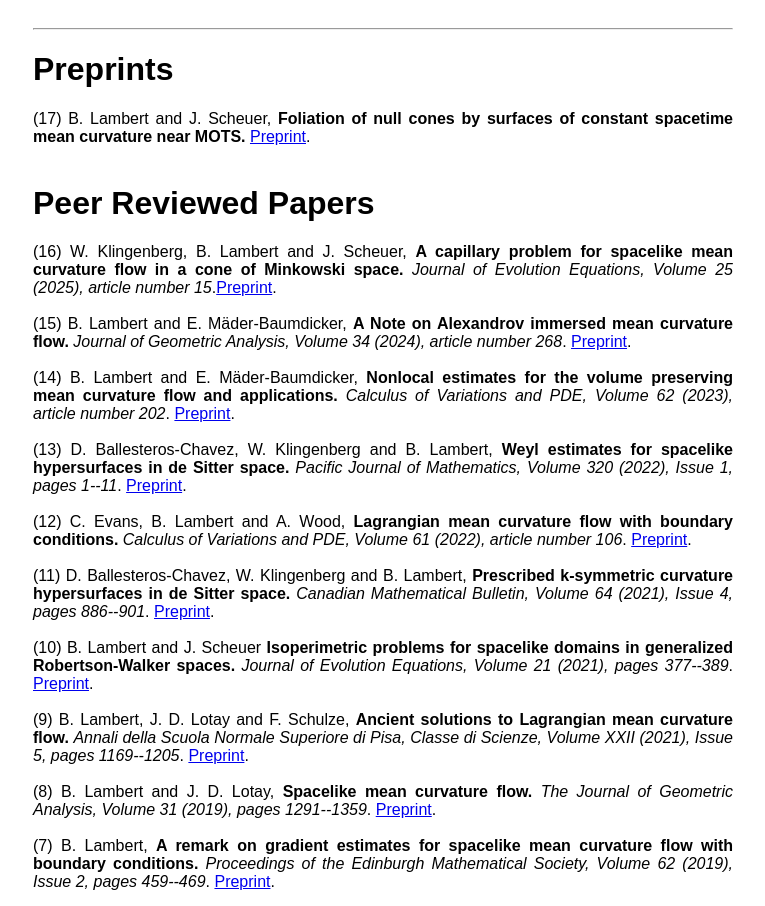
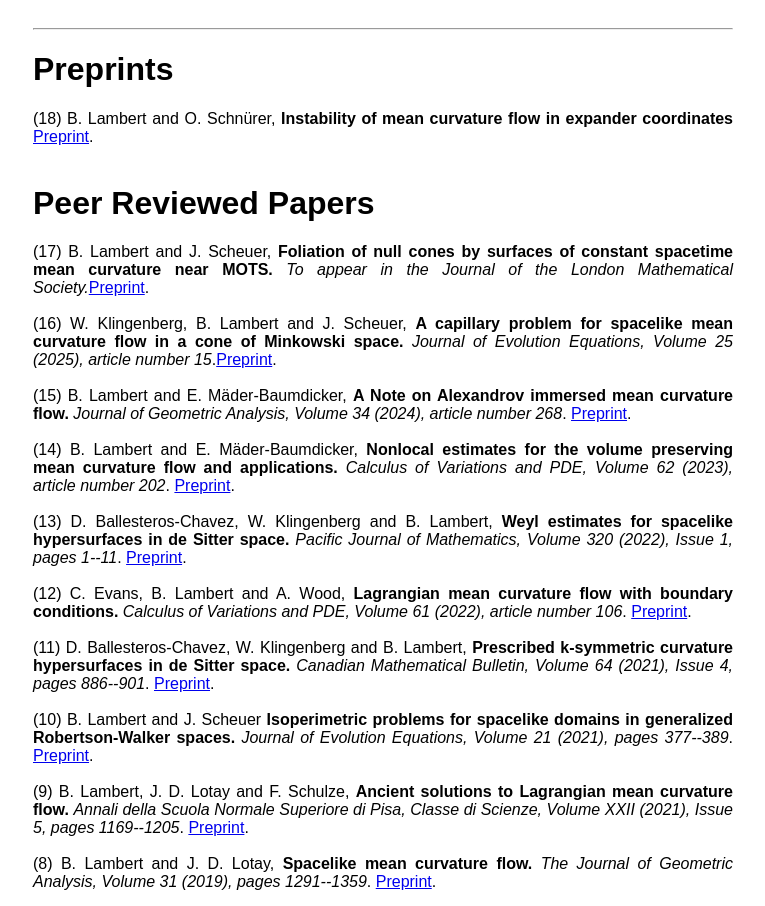
Before and after one commit to drbenlambert/drbenlambert.github.io, a plain HTML site: page research.html in a window 1280 px wide. Shown: the part 834-1740 px from the top of the page, without its empty margins (257-1022 px from the left). Drawn offline with Linux system fonts and the light colour scheme.

Commit message:
Updated research

```diff
--- a/research.html
+++ b/research.html
@@ -42,10 +42,12 @@ See below for some pictures from my research! Or click on:
 
 <h1>Preprints </h1>
 
-(17) B. Lambert and J. Scheuer, <b>Foliation of null cones by surfaces of constant spacetime mean curvature near MOTS. </b> <a href="https://arxiv.org/abs/2603.23083">Preprint</a>.<br></br>
+(18) B. Lambert and O. Schn&uumlrer, <b>Instability of mean curvature flow in expander coordinates</b> <a href="https://arxiv.org/abs/2610.32819">Preprint</a>.<br></br>
 
 
 <h1>Peer Reviewed Papers </h1>
+
+(17) B. Lambert and J. Scheuer, <b>Foliation of null cones by surfaces of constant spacetime mean curvature near MOTS. </b> <i>To appear in the Journal of the London Mathematical Society.</i><a href="https://arxiv.org/abs/2603.23083">Preprint</a>.<br></br>
 
 (16) W. Klingenberg, B. Lambert and J. Scheuer, <b>A capillary problem for spacelike mean curvature flow in a cone of Minkowski space. </b> <i>Journal of Evolution Equations, Volume 25 (2025), article number 15</i>.<a href="https://arxiv.org/abs/2304.02414">Preprint</a>.<br></br>
 
```
